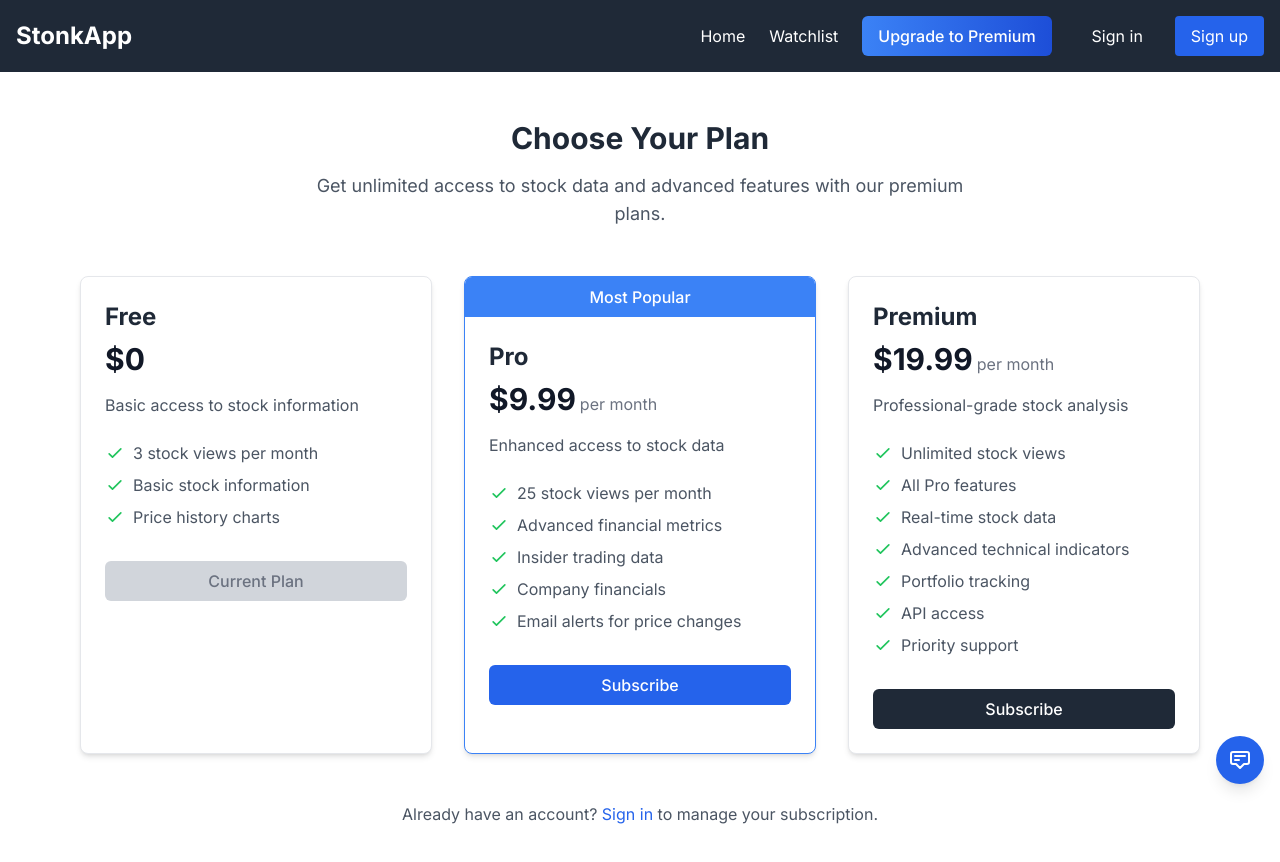
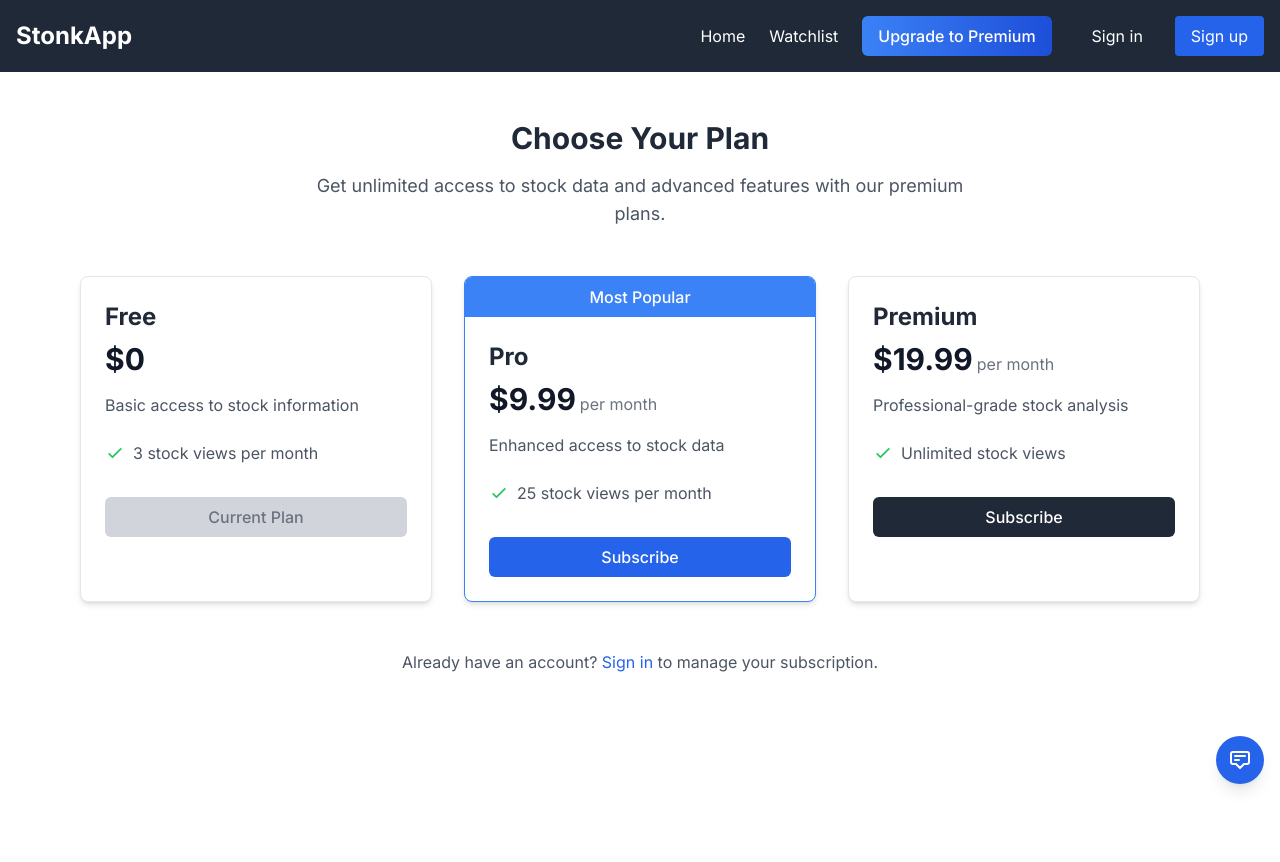
Before and after one commit to jakefrompopeyes/stonkapp, a Next.js app in the folder frontend/: page /pricing in a window 1280 px wide. Shown: the top 862 px of the page. After the commit the page ends 800 px from the top, so only its background shows below. Built offline with nearby package versions, Linux system fonts and the light colour scheme; no server answers.

Commit message:
Simplify pricing plan features to only show stock views

```diff
--- a/frontend/src/app/pricing/page.tsx
+++ b/frontend/src/app/pricing/page.tsx
@@ -14,8 +14,6 @@ const plans = [
     description: 'Basic access to stock information',
     features: [
       '3 stock views per month',
-      'Basic stock information',
-      'Price history charts',
     ],
     buttonText: 'Current Plan',
     disabled: true,
@@ -29,10 +27,6 @@ const plans = [
     description: 'Enhanced access to stock data',
     features: [
       '25 stock views per month',
-      'Advanced financial metrics',
-      'Insider trading data',
-      'Company financials',
-      'Email alerts for price changes',
     ],
     buttonText: 'Subscribe',
     disabled: false,
@@ -47,12 +41,6 @@ const plans = [
     description: 'Professional-grade stock analysis',
     features: [
       'Unlimited stock views',
-      'All Pro features',
-      'Real-time stock data',
-      'Advanced technical indicators',
-      'Portfolio tracking',
-      'API access',
-      'Priority support',
     ],
     buttonText: 'Subscribe',
     disabled: false,
```
